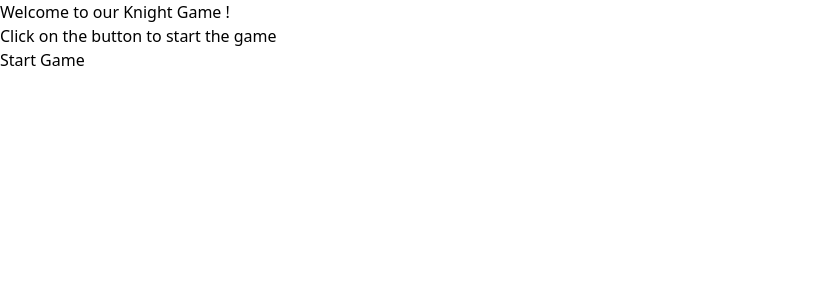
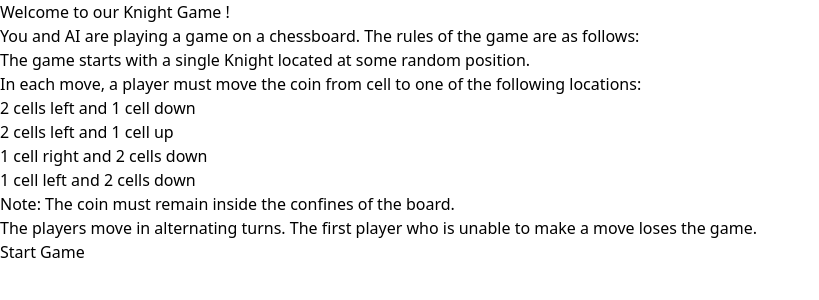
Before and after one commit to efraimnabil/Chessboard-Game, a React (Vite) app: page / in a window 1280 px wide. Shown: the top 300 px of the page, without its empty margins (0-819 px from the left). Built offline with nearby package versions, Linux system fonts and the light colour scheme.

Commit message:
chore: Refactor code to improve readability and maintainability

```diff
--- a/src/App.tsx
+++ b/src/App.tsx
@@ -4,7 +4,7 @@ import router from "./router"
 
 const App = () => {
   return (
-    <div>
+    <div className="h-screen">
         <RouterProvider router={router} />
     </div>
   )
--- a/src/pages/Game.tsx
+++ b/src/pages/Game.tsx
@@ -2,6 +2,7 @@ import { Chessboard } from "react-chessboard";
 import { BoardPosition } from "react-chessboard/dist/chessboard/types";
 import { useEffect, useState } from "react";
 import {
+  calculateBoardWidth,
   changeToSquare,
   createOptionsSquares,
   getKnightSquare,
@@ -12,7 +13,6 @@ import { IWin } from "../interfaces";
 import { findNextOptimalMove } from "../AI";
 
 function Game() {
-
   const [turn, setTurn] = useState<"ai" | "player">("player");
 
   const [position, setPosition] = useState<BoardPosition>(randomPosition());
@@ -21,29 +21,40 @@ function Game() {
     Record<string, React.CSSProperties>
   >(createOptionsSquares(position));
 
-  useEffect(() => {
-    setOptionsSquars(createOptionsSquares(position));
-  }, [position]);
+  const [boardWidth, setBoardWidth] = useState(calculateBoardWidth());
 
   const movePiece = (position: string) => {
     const newPosition: BoardPosition = {};
     newPosition[position as keyof BoardPosition] = "wN";
     setPosition(newPosition);
-  }
+  };
 
   useEffect(() => {
-        if(turn === "ai") {
+    const handleResize = () => {
+      setBoardWidth(calculateBoardWidth());
+    };
+
+    window.addEventListener("resize", handleResize);
+    return () => {
+      window.removeEventListener("resize", handleResize);
+    };
+  }, []);
+
+  useEffect(() => {
+    setOptionsSquars(createOptionsSquares(position));
+  }, [position]);
+
+  useEffect(() => {
+    if (turn === "ai") {
       setTimeout(() => {
         const winObj: IWin = findNextOptimalMove(getKnightSquare(position));
         movePiece(changeToSquare(winObj.position));
         setTurn("player");
       }, 1000);
     }
-    }, [turn])
-
+  }, [turn]);
 
   const onSquareClick = (square: string) => {
-
     if (turn === "ai") {
       return;
     }
@@ -59,18 +70,18 @@ function Game() {
       movePiece(square);
       setTurn("ai");
     }
-
   };
-
   return (
+    <div className="flex justify-center items-center h-full">
       <div>
         <Chessboard
           position={position}
           arePiecesDraggable={false}
-        boardWidth={600}
+          boardWidth={boardWidth}
           onSquareClick={onSquareClick}
           customSquareStyles={{ ...optionsSquars }}
         />
+      </div>
     </div>
   );
 }
--- a/src/pages/index.tsx
+++ b/src/pages/index.tsx
@@ -10,9 +10,35 @@ const Home = ({}: IProps) => {
     navigate('/game')
   }
   return (
-    <div className="w-full flex-col justify-center items-center p-10">
-        <h1 className="text-4xl">Welcome to our Knight Game !</h1>
-        <p className="text-2xl">Click on the button to start the game</p>
+    <div className="w-full h-screen flex flex-col justify-center space-y-10 items-center p-10">
+        <h1
+          className="text-4xl font-bold">
+            Welcome to our Knight Game !
+        </h1>
+        <p
+          className="text-2xl">
+            You and AI are playing a game on a chessboard. The rules of the game are as follows:
+        </p>
+        <ul className="text-2xl list-disc list-inside">
+          <li>
+            The game starts with a single Knight located at some random position.
+          </li>
+          <li>
+            In each move, a player must move the coin from cell  to one of the following locations:
+            <ul className="list-disc list-inside ml-5">
+              <li>2 cells left and 1 cell down</li>
+              <li>2 cells left and 1 cell up</li>
+              <li>1 cell right and 2 cells down</li>
+              <li>1 cell left and 2 cells down</li>
+              <p className="text-sm">
+                Note: The coin must remain inside the confines of the board.
+              </p>
+            </ul>
+          </li>
+          <li>
+            The players move in alternating turns. The first player who is unable to make a move loses the game.
+          </li>
+        </ul>
         <button
           className="bg-blue-500 hover:bg-blue-700 text-white font-bold py-2 px-4 rounded"
           onClick={startGame}
--- a/src/utils/functions.ts
+++ b/src/utils/functions.ts
@@ -1,46 +1,60 @@
-import { BoardPosition } from "react-chessboard/dist/chessboard/types"
-import { Square } from "../interfaces"
-import { moves } from "./constants"
+import { BoardPosition } from "react-chessboard/dist/chessboard/types";
+import { Square } from "../interfaces";
+import { moves } from "./constants";
 
 export const changeToSquare = (square: Square): string => {
-    return String.fromCharCode('a'.charCodeAt(0) + square.row) + (square.col + 1)
-}
+  return String.fromCharCode("a".charCodeAt(0) + square.row) + (square.col + 1);
+};
 
 export const getKnightSquare = (position: BoardPosition): Square => {
-    const square = Object.keys(position).map(square => {
-        return {
-            row: square.charCodeAt(0) - 'a'.charCodeAt(0),
-            col: parseInt(square[1]) - 1
-        }
-    })[0]
-    return square
-}
+  const square = Object.keys(position).map((square) => {
+    return {
+      row: square.charCodeAt(0) - "a".charCodeAt(0),
+      col: parseInt(square[1]) - 1,
+    };
+  })[0];
+  return square;
+};
 
 export const validMoves = (square: Square): Square[] => {
-    return moves.map(move => {
-        return {
-            row: square.row + move.row,
-            col: square.col + move.col
-        }
-    }).filter(square => {
-        return square.row >= 0 && square.row < 8 && square.col >= 0 && square.col < 8
+  return moves
+    .map((move) => {
+      return {
+        row: square.row + move.row,
+        col: square.col + move.col,
+      };
     })
-}
+    .filter((square) => {
+      return (
+        square.row >= 0 && square.row < 8 && square.col >= 0 && square.col < 8
+      );
+    });
+};
 
-export const createOptionsSquares = (position: BoardPosition): Record<string, React.CSSProperties> => {
-    const moves = validMoves(getKnightSquare(position))
-    const optionsSquares: Record<string, React.CSSProperties> = {}
-    moves.forEach(move => {
-        optionsSquares[changeToSquare(move)] = {backgroundColor: 'green'}
-    })
-    return optionsSquares
-}
+export const createOptionsSquares = (
+  position: BoardPosition
+): Record<string, React.CSSProperties> => {
+  const moves = validMoves(getKnightSquare(position));
+  const optionsSquares: Record<string, React.CSSProperties> = {};
+  moves.forEach((move) => {
+    optionsSquares[changeToSquare(move)] = { backgroundColor: "green" };
+  });
+  return optionsSquares;
+};
 
 export const randomPosition = (): BoardPosition => {
-    const row = Math.floor(Math.random() * 8)
-    const col = Math.floor(Math.random() * 8)
-    const square = String.fromCharCode('a'.charCodeAt(0) + row) + (col + 1)
-    const position: BoardPosition = {}
-    position[square as keyof BoardPosition] = 'wN'
-    return position
-}
+  const row = Math.floor(Math.random() * 8);
+  const col = Math.floor(Math.random() * 8);
+  const square = String.fromCharCode("a".charCodeAt(0) + row) + (col + 1);
+  const position: BoardPosition = {};
+  position[square as keyof BoardPosition] = "wN";
+  return position;
+};
+
+export const calculateBoardWidth = () => {
+  if (window.innerWidth <= 500) {
+    return window.innerWidth - 20;
+  } else {
+    return 600;
+  }
+};
```
Lines whose indentation alone changed are shown as unchanged.
